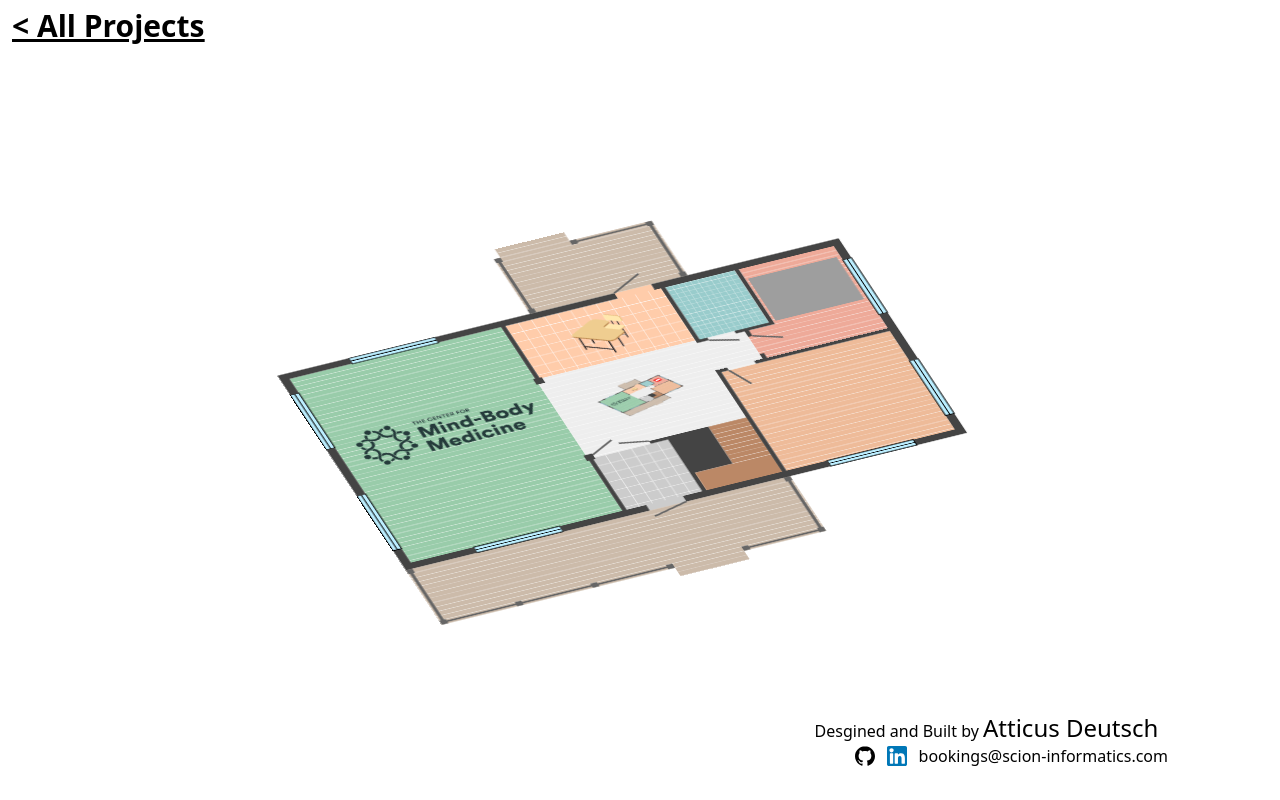
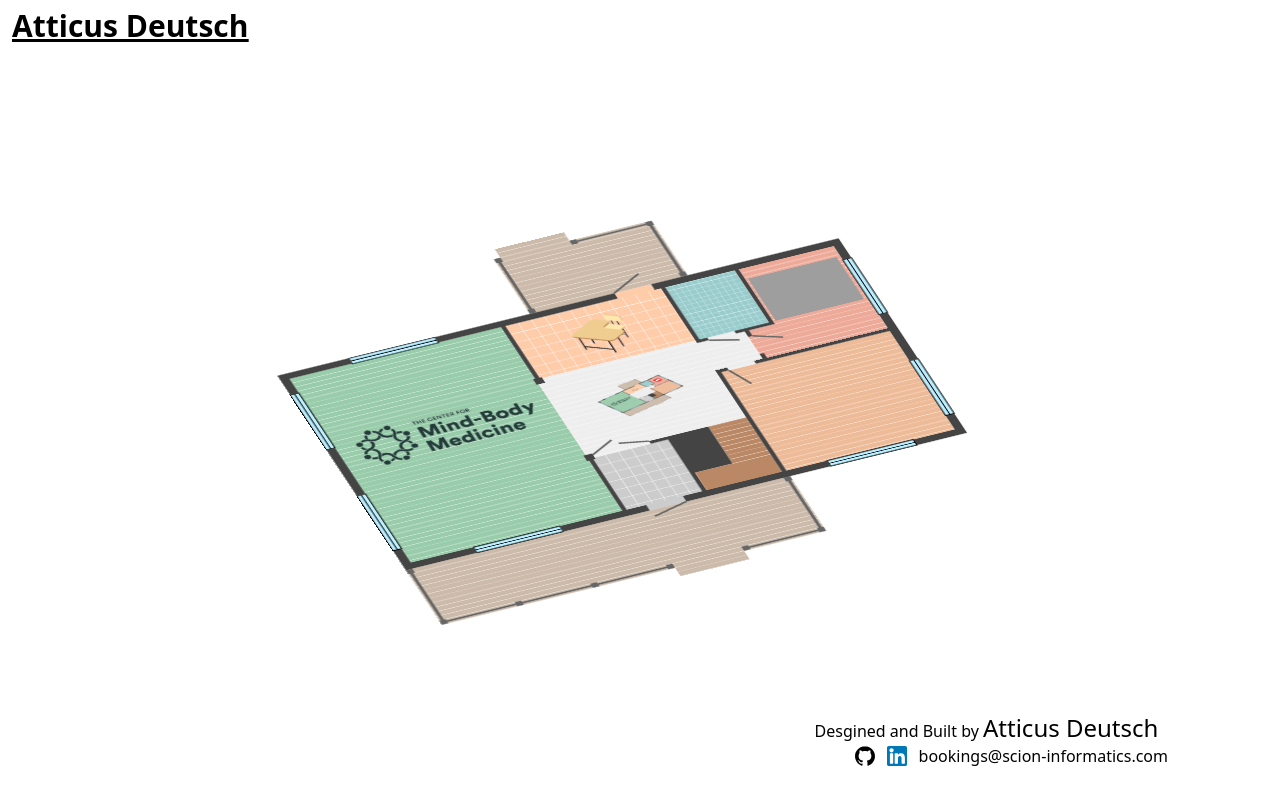
Before and after one commit to afd998/personal-site, a Next.js app: page / in a window 1280 px wide. Built offline with nearby package versions, Linux system fonts and the light colour scheme; grey boxes are pictures that could not be loaded; what @kamona/tailwindcss-perspective would draw is missing.

Commit message:
fixed header text

```diff
--- a/components/Header.jsx
+++ b/components/Header.jsx
@@ -2,14 +2,17 @@ import React, { useState } from "react";
 import Link from "next/link";
 import DarkModeIcon from "../public/icons/DarkMode.svg";
 import Switch from "./Switch";
+import { useRouter } from "next/router";
+
 function Header() {
+  const { asPath, pathname } = useRouter();
   return (
     <div
       className={` z-10 text-3xl font-bold underline  dark:decoration-gray-900  flex justify-between pr-3 pl-3 py-2`}
     >
       <Link href="/">
         <h1 className=" inline hover:cursor-pointer dark:text-gray-900 ">
-          {"< All Projects"}{" "}
+          {pathname === "/" ? "Atticus Deutsch" : "< All Projects"}
         </h1>
       </Link>
       {/* <div className=" flex justify-evenly items-center space-x-2">
```
